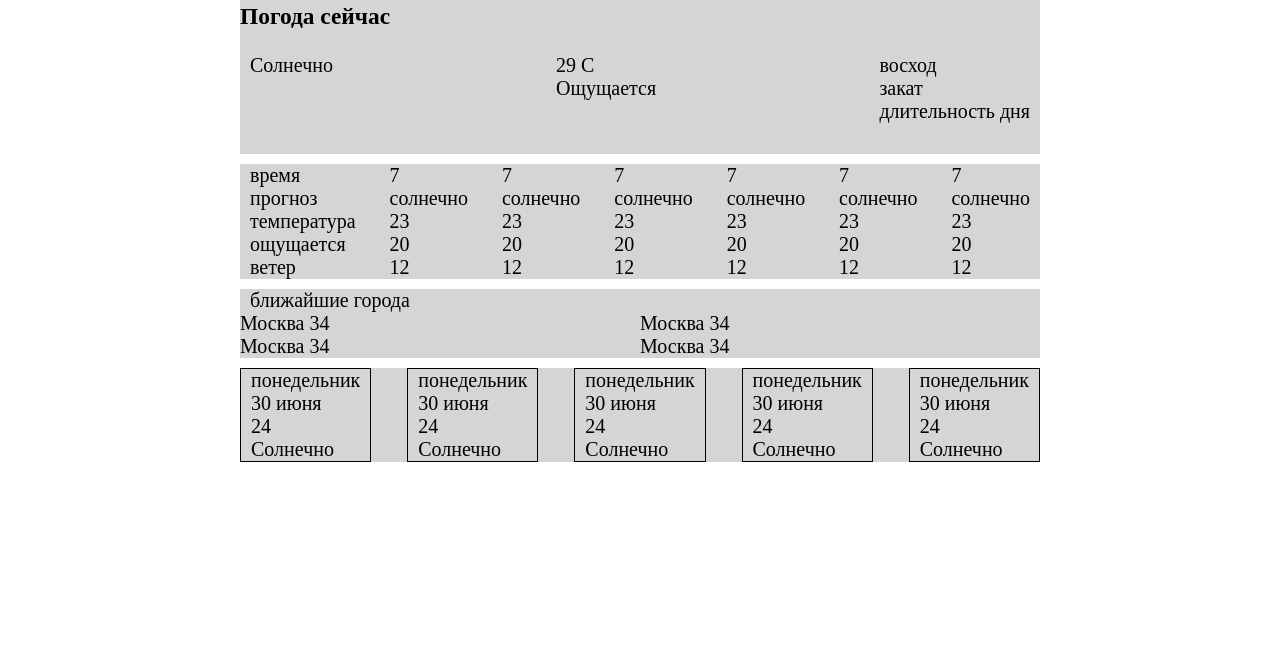
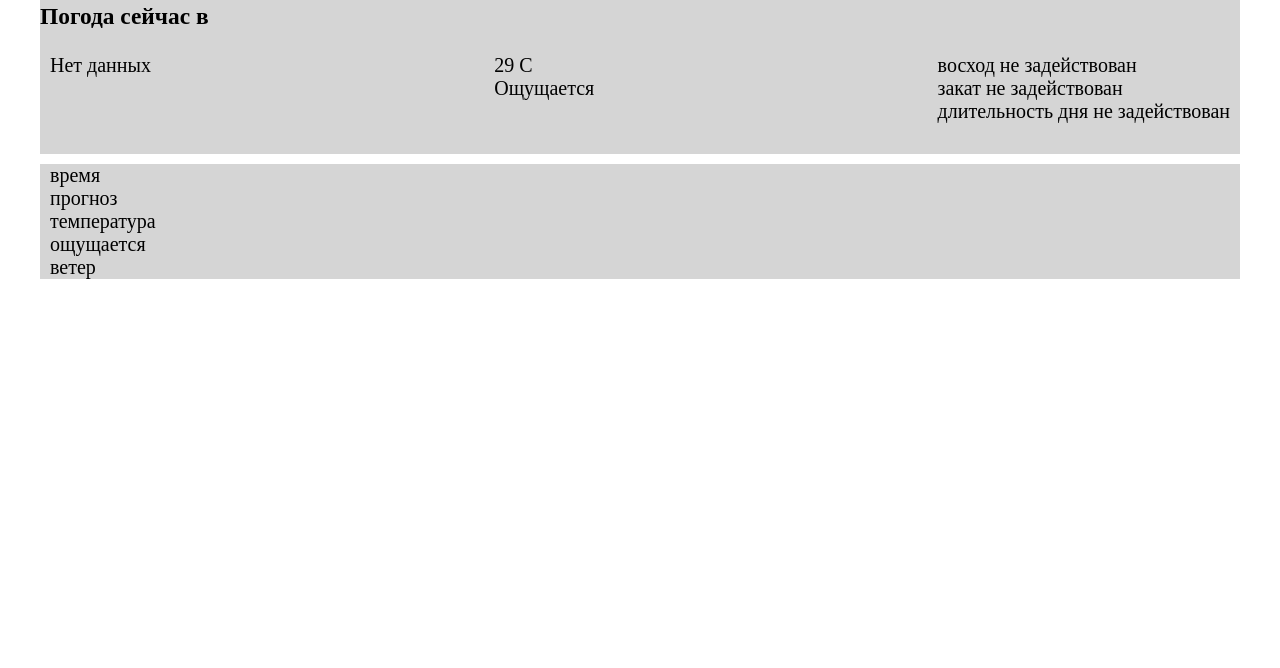
Before and after one commit to Shamlov/JS_exam_2, a plain HTML site: page index.html in a window 1280 px wide. Shown: the part 132-800 px from the top of the page. Drawn offline with Linux system fonts and the light colour scheme.

Commit message:
result 1.0

```diff
--- a/index.html
+++ b/index.html
@@ -7,147 +7,7 @@
     <link rel="stylesheet" href="css/style.css">
 </head>
 <body>
-    <div class="wrapper">
-        <div class="header">
-            <h1>Моя погода</h1>
-            <input type="text">
-        </div>
-        <div class="under-header">
-            <p>сегодня</p>
-            <p>прогоз на 5 дней</p>
-        </div>
-        <div class="weather-now-block">
-            <div class="head-now">
-                <h3>Погода сейчас</h3>
-                <p class="date">18.05.2024</p>
-            </div>
-            <div class="weather-now-data-block">
-                <div class="left">
-                    <div class="img"></div>
-                    <p>Солнечно</p>
-                </div>
-                <div class="center">
-                    <p>29 C</p>
-                    <p>Ощущается</p>
-                </div>
-                <div class="right">
-                    <p>восход</p>
-                    <p>закат</p>
-                    <p>длительность дня</p>
-                </div>
-            </div>
-        </div>
-        <div class="hourly-weather-block">
-            <div class="hourly-weather-column">
-                <p>время</p>
-                <p>прогноз</p>
-                <p>температура</p>
-                <p>ощущается</p>
-                <p>ветер</p>
-            </div>
-            <div class="hourly-weather-column">
-                <p>7</p>
-                <p>солнечно</p>
-                <p>23</p>
-                <p>20</p>
-                <p>12</p>
-            </div>
-            <div class="hourly-weather-column">
-                <p>7</p>
-                <p>солнечно</p>
-                <p>23</p>
-                <p>20</p>
-                <p>12</p>
-            </div>
-            <div class="hourly-weather-column">
-                <p>7</p>
-                <p>солнечно</p>
-                <p>23</p>
-                <p>20</p>
-                <p>12</p>
-            </div>
-            <div class="hourly-weather-column">
-                <p>7</p>
-                <p>солнечно</p>
-                <p>23</p>
-                <p>20</p>
-                <p>12</p>
-            </div>
-            <div class="hourly-weather-column">
-                <p>7</p>
-                <p>солнечно</p>
-                <p>23</p>
-                <p>20</p>
-                <p>12</p>
-            </div>
-            <div class="hourly-weather-column">
-                <p>7</p>
-                <p>солнечно</p>
-                <p>23</p>
-                <p>20</p>
-                <p>12</p>
-            </div>
-        </div>
-        <div class="nearest-cities-block">
-            <p>ближайшие города</p>
-            <div class="nearest-cities">
-                <div>
-                    <span>Москва</span>
-                    <span>34</span>
-                </div>
-                <div>
-                    <span>Москва</span>
-                    <span>34</span>
-                </div>
-                <div>
-                    <span>Москва</span>
-                    <span>34</span>
-                </div>
-                <div>
-                    <span>Москва</span>
-                    <span>34</span>
-                </div>
-            </div>
-        </div>
-        <div class="long-term-forecast-block">
-            <div class="long-term-forecast-card">
-                <p>понедельник</p>
-                <p>30 июня</p>
-                <p>24</p>
-                <p>Солнечно</p>
-            </div>
-            <div class="long-term-forecast-card">
-                <p>понедельник</p>
-                <p>30 июня</p>
-                <p>24</p>
-                <p>Солнечно</p>
-            </div>
-            <div class="long-term-forecast-card">
-                <p>понедельник</p>
-                <p>30 июня</p>
-                <p>24</p>
-                <p>Солнечно</p>
-            </div>
-            <div class="long-term-forecast-card">
-                <p>понедельник</p>
-                <p>30 июня</p>
-                <p>24</p>
-                <p>Солнечно</p>
-            </div>
-            <div class="long-term-forecast-card">
-                <p>понедельник</p>
-                <p>30 июня</p>
-                <p>24</p>
-                <p>Солнечно</p>
-            </div>
-
-        </div>
-
-    </div>
-
-
-
-
+    <div id="app"></div>
 <script type="text/javascript" src="js/script.js"></script>
 </body>
 </html>
--- a/js/script.js
+++ b/js/script.js
@@ -0,0 +1,166 @@
+// извиняюсь за CSS оформление и нелогичное название переменных, упор сделан на JS. все принципы работы понятны.
+
+let apiKey = 'e90c7b53ce9d733658f7b90d4a8cbcf0'
+
+const app = document.querySelector('#app')
+
+// формируем первоначальный код
+app.innerHTML = `
+<div class="wrapper" id="wrapper">
+        <div class="header">
+            <h1>Моя погода</h1>
+            <p id="cityNameApi"></p>
+            <input type="text" id="searchField">
+            <button id="btnSearch">поиск</button>
+        </div>
+        <div class="under-header">
+            <p id = "btnFullDetails">сегодня</p>
+            <p id = "btnAbbreviatedDetails">прогоз на 5 дней</p>
+        </div>
+        <div class="weather-now-block">
+            <div class="head-now">
+                <h3>Погода сейчас в <span id="weatherUserCity"></span></h3>
+                <p class="date" id="weatherUserTime">18.05.2024</p>
+            </div>
+            <div class="weather-now-data-block">
+                <div class="left">
+                    <div class="img"></div>
+                    <p id="userLocationForecast">Нет данных</p>
+                </div>
+                <div class="center">
+                    <p id="userLocationTemperature">29 C</p>
+                    <p>Ощущается</p>
+                </div>
+                <div class="right">
+                    <p>восход не задействован</p>
+                    <p>закат не задействован</p>
+                    <p>длительность дня не задействован</p>
+                </div>
+            </div>
+        </div>
+`
+const wrapper = document.querySelector('#wrapper')
+// находим блоки с текущей погодой. т.к. они используются несколько раз, сохраним их
+const weatherUserCity = document.querySelector('#weatherUserCity')
+const weatherUserTime = document.querySelector('#weatherUserTime')
+const userLocationForecast = document.querySelector('#userLocationForecast')
+const userLocationTemperature = document.querySelector('#userLocationTemperature')
+
+
+// опеделяем текущее местоположение
+navigator.geolocation.getCurrentPosition(
+    function (position) {
+        weatherUserCityShow(position.coords.latitude, position.coords.longitude)
+    },
+    function (error) {
+        console.error("Ошибка получения местоположения:", error)
+    }
+);
+
+// сфоримруем заголовки блока погноз на 5 дней
+let divFiveDays = document.createElement('div')
+divFiveDays.className = 'hourly-weather-block'
+// divFiveDays.id = 'hourlyWeatherBlock'
+divFiveDays.innerHTML = `
+            <div class="hourly-weather-column">
+                <p>время</p>
+                <p>прогноз</p>
+                <p>температура</p>
+                <p>ощущается</p>
+                <p>ветер</p>
+            </div>
+`
+
+// переключатель показа блоков. делаю без делигирования. хотя тут нужно использовать метод делигирования
+const weatherNowBlock = document.querySelector('.weather-now-block')
+const btnFullDetails = document.querySelector('#btnFullDetails')
+const btnAbbreviatedDetails = document.querySelector('#btnAbbreviatedDetails')
+btnFullDetails.addEventListener('click', ()=> {
+    weatherNowBlock.classList.remove('d-none')
+})
+btnAbbreviatedDetails.addEventListener('click', ()=> {
+    weatherNowBlock.classList.add('d-none')
+})
+
+
+
+// строим повторяющийся код циклом
+function fiveDaysWeatherConstructionHTML(data) {
+    for(let i = 0; i <= 4; i++) {
+        let div = document.createElement('div')
+        div.className = 'hourly-weather-column'
+        div.className = 'hourly-weather-info-column'
+        // div.id = 'hourlyWeatherDetailsBlock'
+        div.innerHTML = `
+                    <p id="time">${data.list[i].dt_txt}</p>
+                    <p id="forecast">${data.list[i].weather[0].description}</p>
+                    <p id="temp">${((data.list[i].main.temp) - 273).toFixed(0)}</p>
+                    <p id="feeling">${((data.list[i].main.feels_like) - 273).toFixed(0)}</p>
+                    <p id="wind">${data.list[i].wind.speed}</p>
+        `
+        divFiveDays.append(div)
+    }
+}
+wrapper.append(divFiveDays)
+
+
+
+// очистка блока с погодой на 5 дней. т.к. на этом этапе стало понятно , что не совсем правильно сверстал HTML , использую метод querySelectorAll. хоть он и дополнительно загружает браузер
+function clearBlockFiveDays() {
+    let hourlyWeatherBlock = document.querySelectorAll('.hourly-weather-info-column')
+    hourlyWeatherBlock.forEach((el)=> {
+        el.innerHTML = ''
+    })
+}
+
+// находим поля и кнопку
+let btnSearch = document.querySelector('#btnSearch')
+let searchField = document.querySelector('#searchField')
+let cityNameApi = document.querySelector('#cityNameApi')
+
+
+// вывод погоды на экран по координатам
+
+async function weatherUserCityShow(lat, lon) {
+    let response  = await fetch(`http://api.openweathermap.org/data/2.5/forecast?lat=${lat.toFixed(2)}&lon=${lon.toFixed(2)}&lang=ru&appid=e90c7b53ce9d733658f7b90d4a8cbcf0`)
+    console.log(response)
+    let data = await response.json()
+    fiveDaysWeatherConstructionHTML(data)
+    weatherNow(data)
+}
+
+// Блок погоды сейчас
+function weatherNow(data) {
+    console.log(data.city.name)
+    weatherUserCity.textContent = data.city.name
+    weatherUserTime.textContent = data.list[0].dt_txt
+    userLocationForecast.textContent = data.list[0].weather[0].description
+    userLocationTemperature.textContent = ((data.list[0].main.temp) - 273).toFixed(0)
+}
+
+// поиск координат города по названию при клике на поиск
+btnSearch.addEventListener('click', cityRequest )
+async function cityRequest() {
+    let userCityInput = searchField.value
+    let response = await fetch(`http://api.openweathermap.org/geo/1.0/direct?q=${userCityInput}&appid=e90c7b53ce9d733658f7b90d4a8cbcf0`)
+    if(!response.ok) {
+        alert('ошибка запроса. возможно не ввели название города')
+    }
+    let data = await response.json()
+    if(data.length == 0) {
+        alert('Город не найден')
+    } else {
+        cityNameApi.textContent = data[0].local_names.ru
+    }
+    showWeather (data[0].lat, data[0].lon)
+
+}
+
+// запрос погоды по координатам на сервер...........
+async function showWeather (lat, lon) {
+    let response  = await fetch(`http://api.openweathermap.org/data/2.5/forecast?lat=${lat}&lon=${lon}&lang=ru&appid=e90c7b53ce9d733658f7b90d4a8cbcf0`)
+    let data = await response.json()
+    clearBlockFiveDays()
+    fiveDaysWeatherConstructionHTML(data)
+    weatherNow(data)
+}
--- a/scss/style.scss
+++ b/scss/style.scss
@@ -1,20 +1,7 @@
-// @import "null.scss";
 
-// @mixin flexible () {
-//   display: flex;
-//   justify-content: center;
-//   align-items: center;
-//   }
-
-// @mixin absolute-centering() {
-//   position: absolute;
-//   top: 50%;
-//   left: 50%;
-//   transform: translate(-50%,-50%);
-// }
 
 .wrapper {
-  width: 800px;
+  width: 1200px;
   margin: 30px auto;
   font-size: 20px;
 }
@@ -91,3 +78,7 @@ p {
     border: 1px solid black;
   }
 }
+
+.d-none {
+  display: none;
+}
```
Also changed, not shown: css/style.css, 1 other file.
